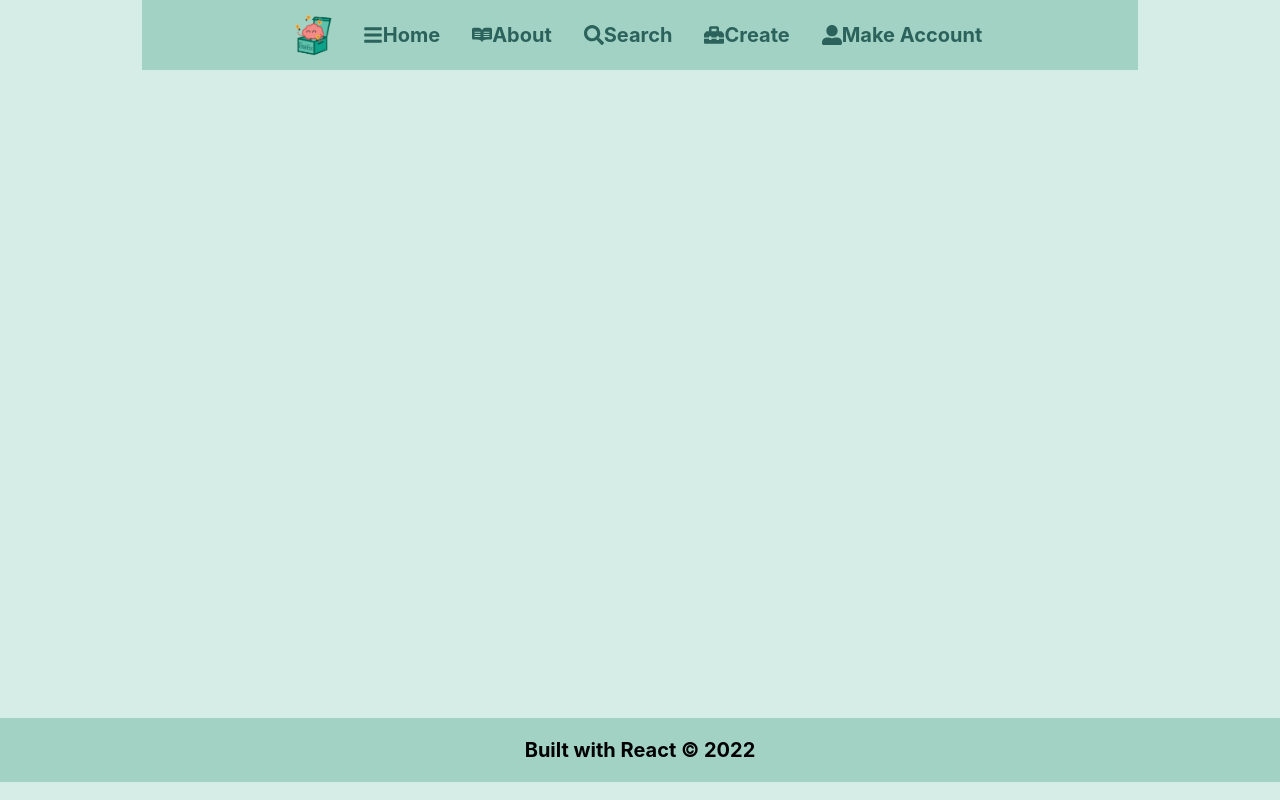
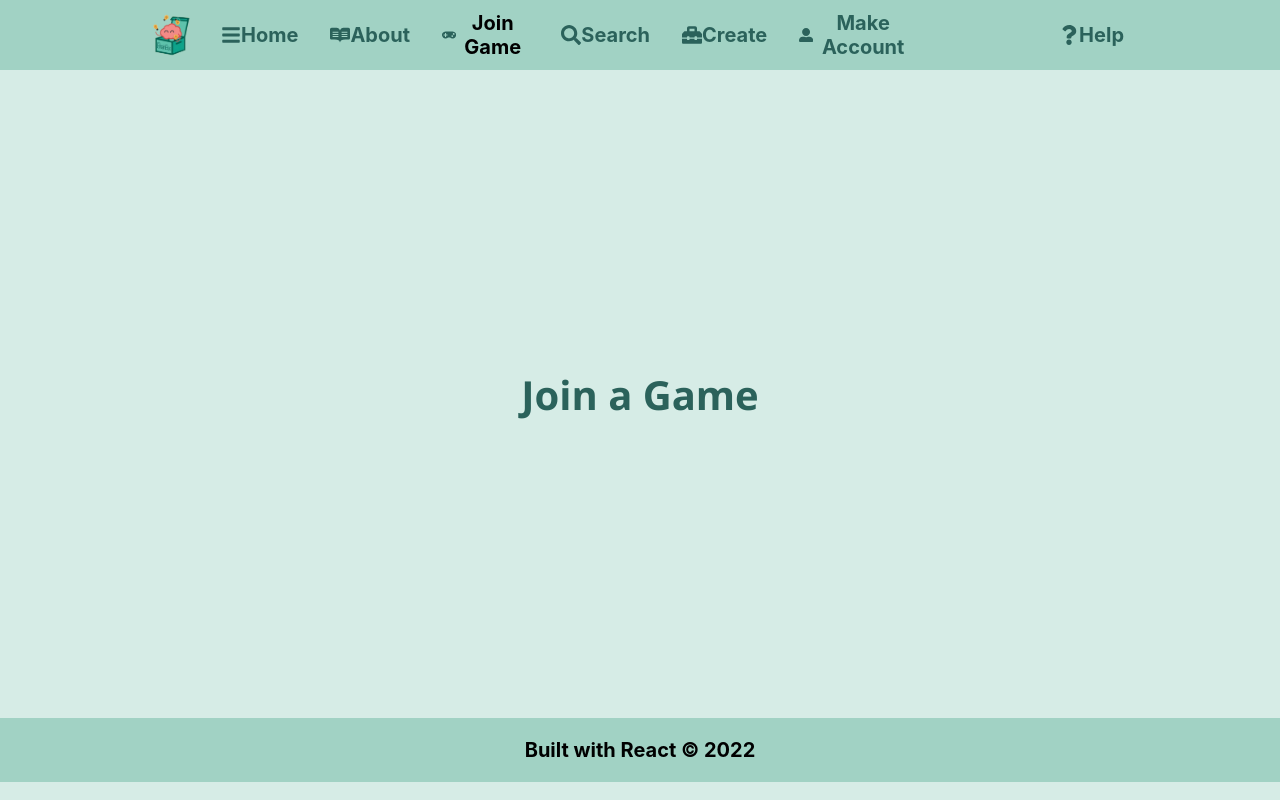
Before and after one commit to haydenjones7/react-website, a React (Create React App) app: page /join in a window 1280 px wide. Built offline with nearby package versions, Linux system fonts and the light colour scheme; no server answers; the HTML template or start-up script is replaced by a standard one.

Commit message:
added join and help to navbar

```diff
--- a/package.json
+++ b/package.json
@@ -40,5 +40,8 @@
       "last 1 firefox version",
       "last 1 safari version"
     ]
+  },
+  "devDependencies": {
+    "gh-pages": "^4.0.0"
   }
 }
--- a/src/App.js
+++ b/src/App.js
@@ -13,6 +13,7 @@ import CreateMC from './components/CreateGames/createMC';
 import CreateSA from "./components/CreateGames/createSA";
 import CreatePR from "./components/CreateGames/createPR";
 import UserGames from "./pages/userGames";
+import Join from "./pages/join";
 
 
 function App() {
@@ -32,6 +33,7 @@ function App() {
             <Route exact path='/createSA' element={<CreateSA />}/>
             <Route exact path='/createPR' element={<CreatePR />}/>
             <Route exact path='/myGames' element={<UserGames />}/>
+            <Route exact path='/join' element={<Join />}/>
           </Routes>
         </div>
       </div>
--- a/src/components/CreateGames/createPR.js
+++ b/src/components/CreateGames/createPR.js
@@ -23,7 +23,7 @@ const CreatePR = () => {
    const [stop, setStop] = useState(false);
    const [gameType, setGameType] = useState("PTR-Game");
    const [backPage, setBackPage] = useState(false);
-   const [votingType, setVotingType] = useState("");
+   const [votingType, setVotingType] = useState("All");
    const [instructions, setInstructions] = useState("");
    //false = public game , true = private game
    //maybe shouldnt be a boolean?????
@@ -172,8 +172,8 @@ const CreatePR = () => {
                         <DropDown onChange={(event) => {
                            setVotingType(event.target.value);
                         }}>
+                           <option value="All">All at Once</option>
                            <option value="H2H">Head to Head</option>
-                           <option value="All">All at Once</option>
                         </DropDown>
                      </label>
                      <br/>
--- a/src/components/Navbar/NavbarElements.js
+++ b/src/components/Navbar/NavbarElements.js
@@ -6,6 +6,8 @@ import { FaReadme } from "react-icons/fa";
 //import { FaSignInAlt } from "react-icons/fa";
 import { FaUserAlt } from "react-icons/fa";
 import { FaToolbox } from "react-icons/fa";
+import { FaGamepad } from "react-icons/fa";
+import { FaQuestion } from "react-icons/fa";
 
 
 export const Nav = styled.nav`
@@ -69,6 +71,22 @@ export const ReadMe = styled(FaReadme)`
 //    }
 // `;
 
+export const GamePad = styled(FaGamepad)`
+   display: flex;
+   color: #2B625B;
+   @media screen and (max-width: 768px) {
+      display: flex;
+   }
+`;
+
+export const Help = styled(FaQuestion)`
+   display: flex;
+   color: #2B625B;
+   @media screen and (max-width: 768px) {
+      display: flex;
+   }
+`;
+
 export const User = styled(FaUserAlt)`
    display: flex;
    color: #2B625B;
--- a/src/components/Navbar/index.js
+++ b/src/components/Navbar/index.js
@@ -1,6 +1,6 @@
 import React from "react";
 import { useState } from "react";
-import { Nav, NavLink, NavMenu, Bars, SearchIcon, ReadMe, User, Toolbox } from "./NavbarElements";
+import { Nav, NavLink, NavMenu, Bars, SearchIcon, ReadMe, User, Toolbox, GamePad, Help } from "./NavbarElements";
 import logo from './BBLogoTransparent.png';
 
 import { auth } from '../../firebase-config';
@@ -39,6 +39,10 @@ const Navbar = () => {
                   <ReadMe/>
                   About
                </NavLink>
+               <NavLink to="/join">
+                  <GamePad/>
+                  Join Game
+               </NavLink>
                <NavLink to="/search">
                   <SearchIcon/>
                   Search
@@ -51,6 +55,11 @@ const Navbar = () => {
                   <User/>
                   {username}
                </NavLink>
+               <p>&nbsp;&nbsp;&nbsp;&emsp;&emsp;&emsp;&emsp;&emsp;</p>
+               <NavLink to="/help">
+                  <Help/>
+                  Help
+               </NavLink>
             </NavMenu>
          </Nav>
       </>
--- a/src/components/Player/response.js
+++ b/src/components/Player/response.js
@@ -6,7 +6,7 @@
 import React from "react";
 import { useEffect, useState } from "react";
 import "../../styles/PageElements.js";
-//import Canvas from "../Games/canvas.jsx";
+import Canvas from "../Games/canvas.js";
 
 //FIXME: need some way to check if the game you've joined is text or drawing response,
 // then provide the appropriate pages
--- /dev/null
+++ b/src/pages/join.js
@@ -0,0 +1,12 @@
+import React from "react";
+import { Title, Heading, Text, SmallText } from '../styles/PageElements.js';
+
+const Join = () => {
+   return (
+      <div>
+         <Heading>Join a Game</Heading>
+      </div>
+   );
+};
+
+export default Join;
--- a/src/pages/search.js
+++ b/src/pages/search.js
@@ -109,6 +109,7 @@ const Search = () => {
 
    const handleBackMain = () => {
       setHaveGames(false);
+      setGames([]);
    }
 
 
```
Also changed, not shown: src/components/Player/playerJoin.js (+7 -6 lines), 1 other file (tests, documents, lock files or other folders).
